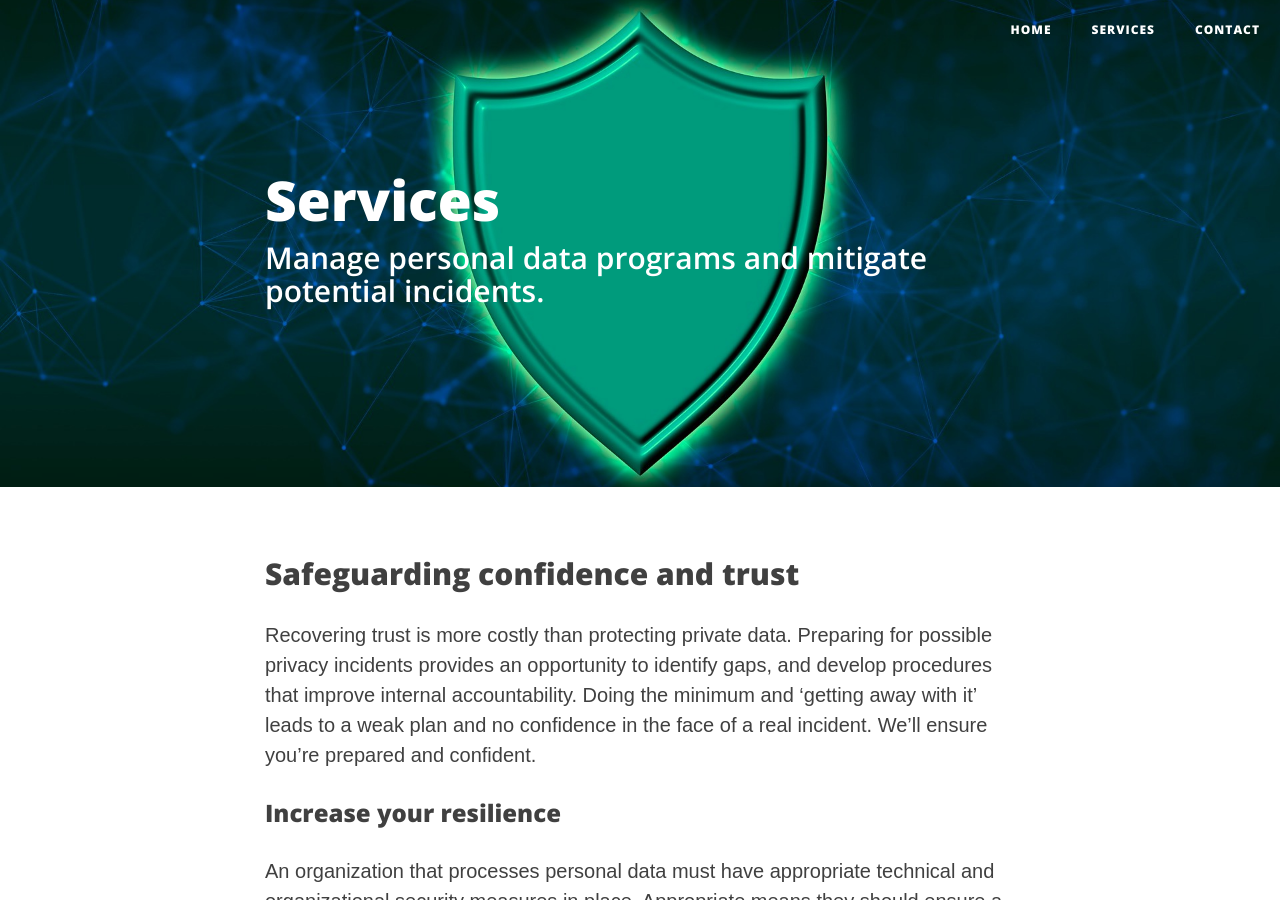
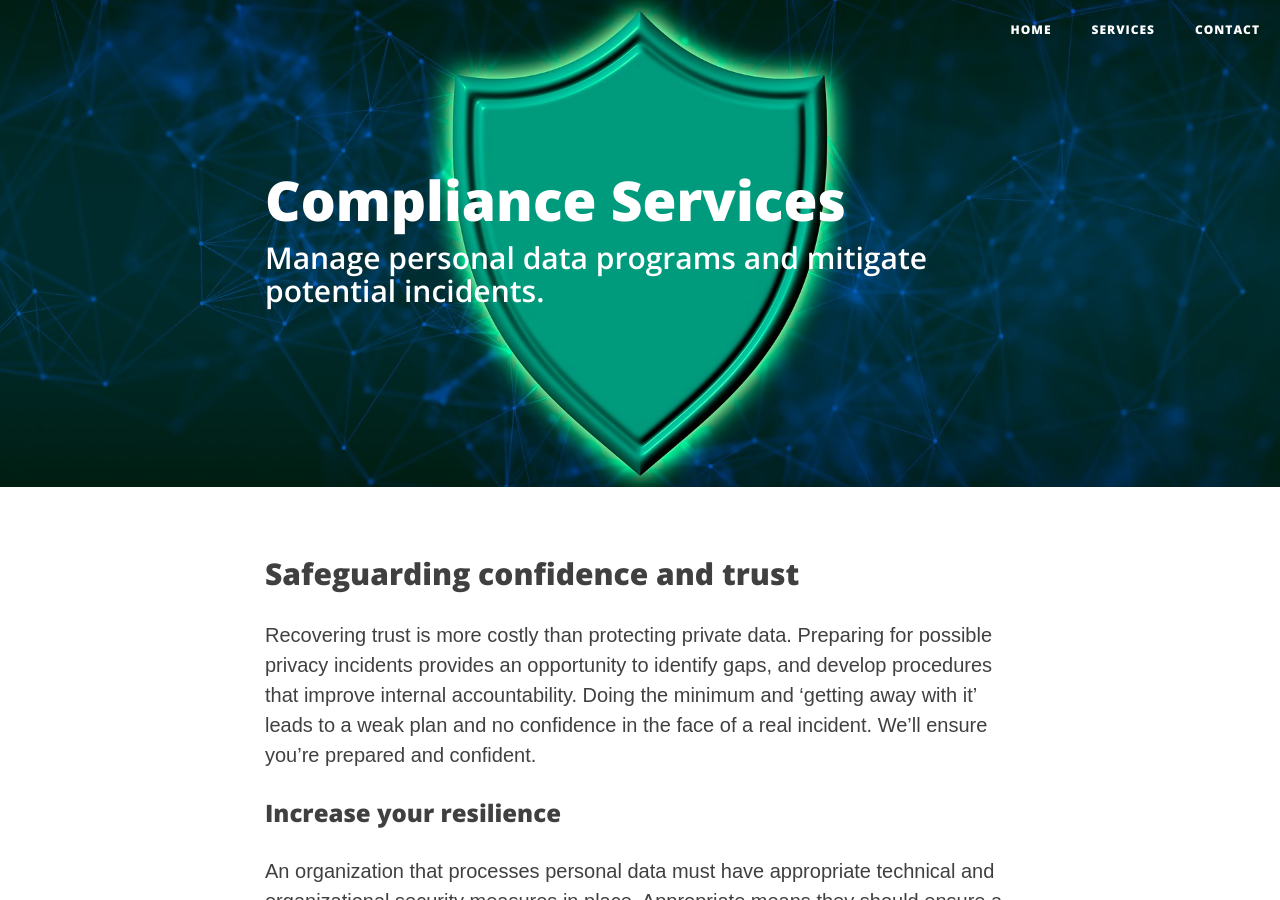
Before and after one commit to riod4/services, a Jekyll site: the page built from _services/compliance-services.md, in a window 1280 px wide and 900 px high. Built offline with Jekyll 4.4.1, drawn with Linux system fonts in a browser that asks for light colours; nearby versions of some CDN libraries.

Commit message:
Update to Compliance Services 2020-11-13

```diff
--- a/_services/services.md
+++ b/_services/compliance-services.md
@@ -1,13 +1,13 @@
 ---
 layout:     services
-title:      "Services"
+title:      "Compliance Services"
 subtitle:   "Manage personal data programs and mitigate potential incidents."
 description: "Recovering trust is more costly than protecting private data. Every organization should have a proven plan in place to mitigate a potential privacy incident."
 date:       2020-11-13 16:00:00
-permalink:  /services
+permalink:  /compliance-services
 author:     "dario"
-header-img: "img/services.jpg"
-image: "/img/services.jpg"
+header-img: "img/compliance-services.jpg"
+image: "/img/compliance-services.jpg"
 header-title:
 header-author:
 header-credit-link:
```
